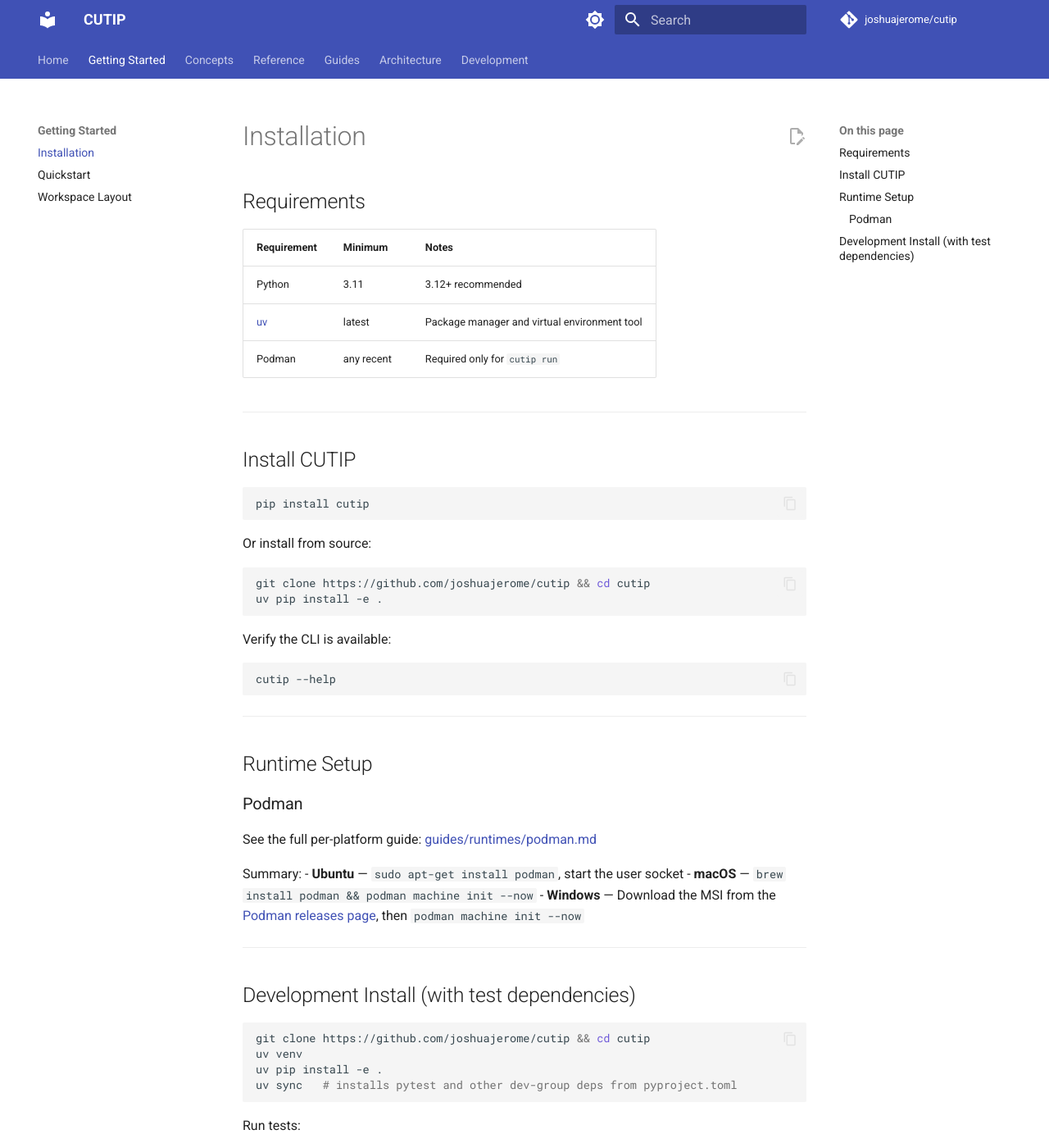
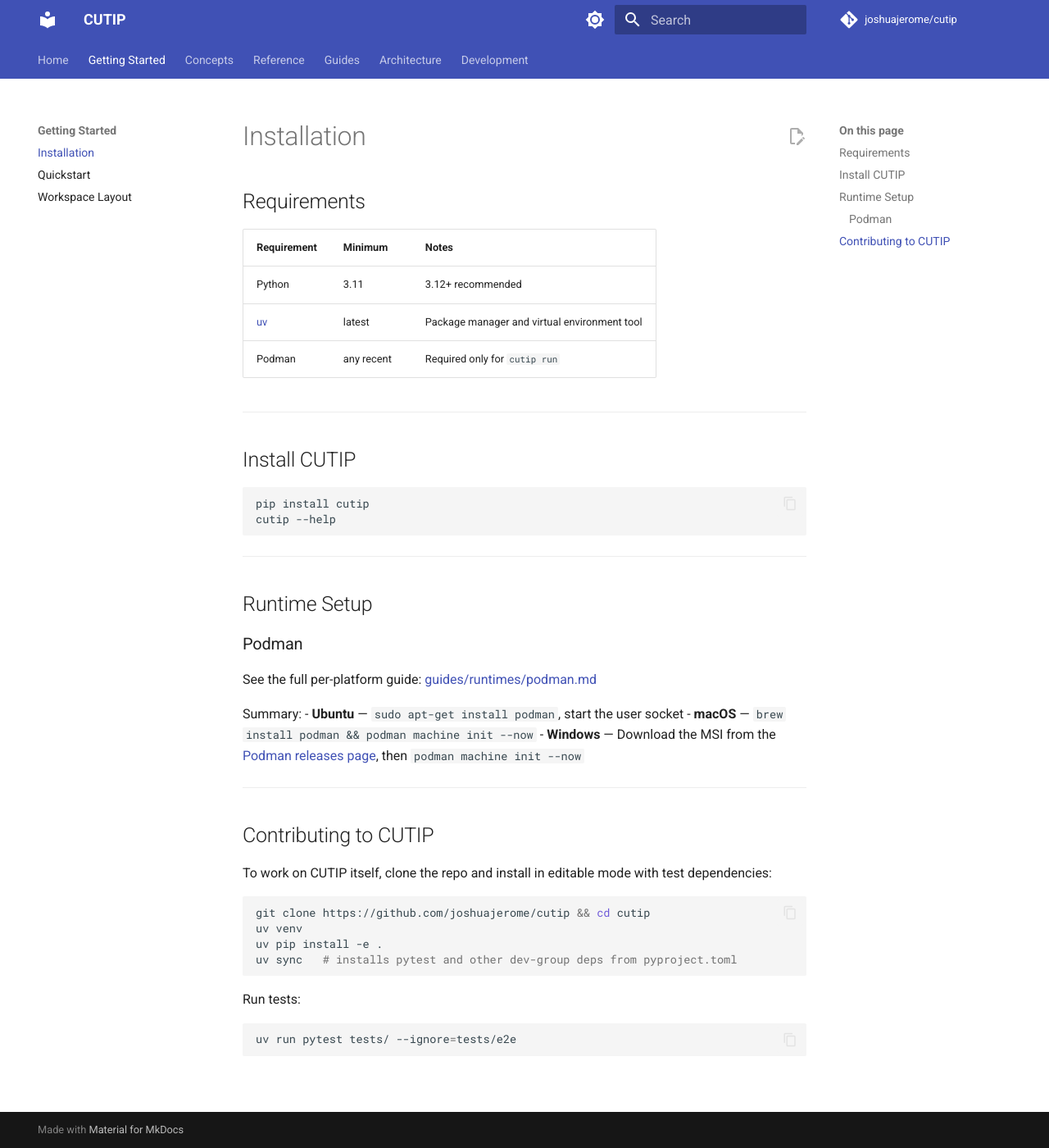
Before and after one commit to joshuajerome/cutip, an MkDocs documentation site: the page built from docs/getting-started/installation.md, in a window 1280 px wide and 1400 px high. Shown: the whole window at 82% size. Built offline with MkDocs 1.6.1 and Material for MkDocs 9.7.7, drawn with Linux system fonts in a browser that asks for light colours; comment, search, counter and statistics services are not loaded.

Commit message:
docs: update installation instructions for PyPI release (#20)
Primary install path is now `pip install cutip`. Remove the "from source"
block from user-facing docs; consolidate editable-install guidance under
a "Contributing to CUTIP" heading in installation.md.

Co-authored-by: Claude Sonnet 4.6 <noreply@anthropic.com>

````diff
--- a/docs/getting-started/installation.md
+++ b/docs/getting-started/installation.md
@@ -14,18 +14,6 @@
 
 ```shell
 pip install cutip
-```
-
-Or install from source:
-
-```shell
-git clone https://github.com/joshuajerome/cutip && cd cutip
-uv pip install -e .
-```
-
-Verify the CLI is available:
-
-```shell
 cutip --help
 ```
 
@@ -44,7 +32,9 @@ Summary:
 
 ---
 
-## Development Install (with test dependencies)
+## Contributing to CUTIP
+
+To work on CUTIP itself, clone the repo and install in editable mode with test dependencies:
 
 ```shell
 git clone https://github.com/joshuajerome/cutip && cd cutip
````
Also changed, not shown: README.md (+2 -7 lines), docs/index.md (+2 -7 lines).
